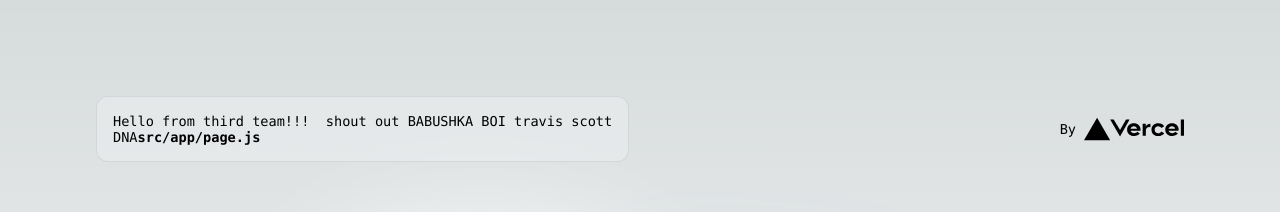
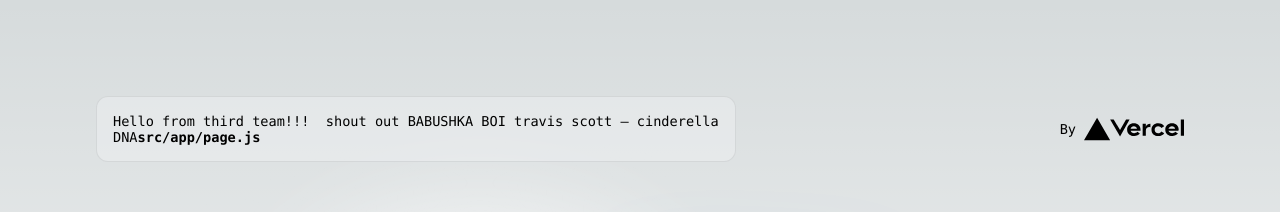
Before and after one commit to NB1333/iit-lab4-5, a Next.js app: page / in a window 1280 px wide. Shown: the top 212 px of the page. Built offline with nearby package versions, Linux system fonts and the light colour scheme.

Commit message:
EDITED:  - page file

```diff
--- a/src/app/page.js
+++ b/src/app/page.js
@@ -12,7 +12,7 @@ export default function Home() {
         <p>
           Hello from third team!!!&nbsp;
           shout out BABUSHKA BOI
-          travis scott
+          travis scott – cinderella
           <br />
           DNA
           <code className={styles.code}>src/app/page.js</code>
```
